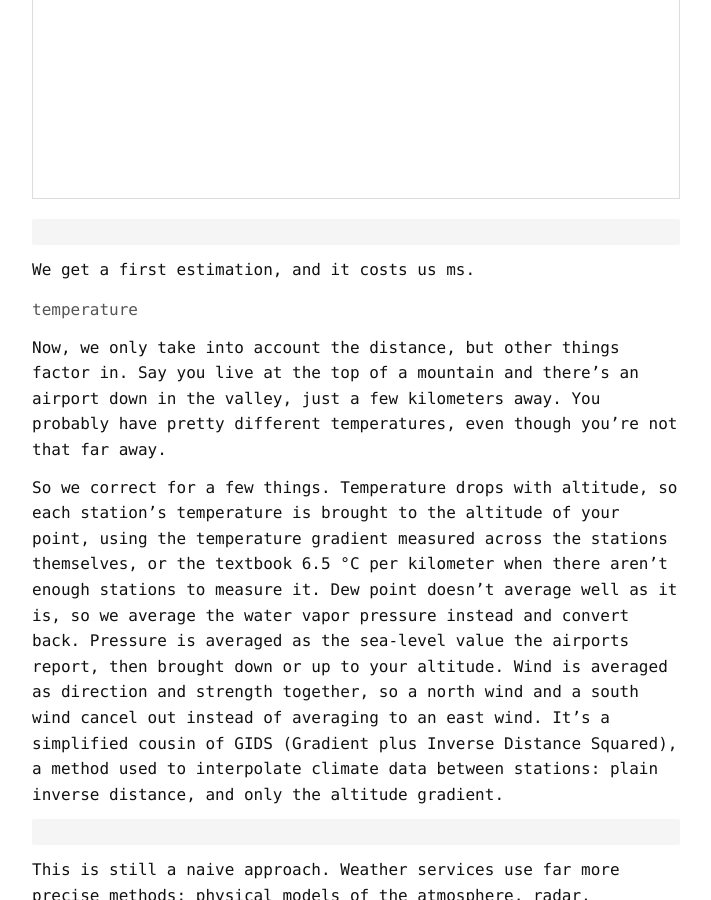
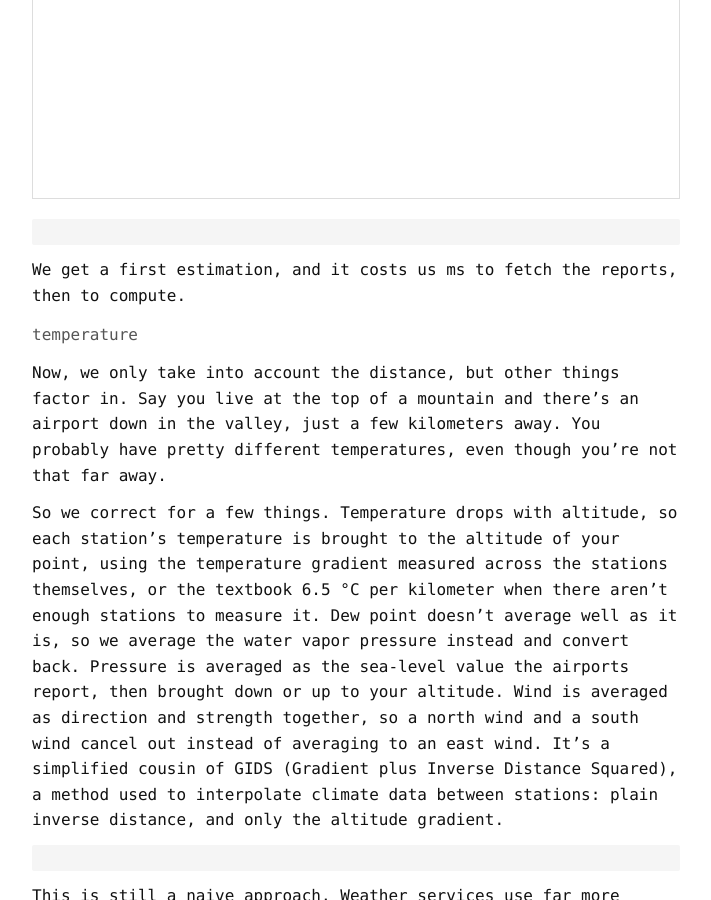
Before and after one commit to idle-intelligence/trucs.ai, a Jekyll site: the page built from blog/browser-weather.md, in a window 1280 px wide and 900 px high, scrolled down 1359 px. Shown: the whole window, without its empty margins (284-995 px from the left). Built offline with Jekyll 4.4.1, drawn with Linux system fonts in a browser that asks for light colours; some of the changed lines change nothing that is shown.

Commit message:
blog/browser-weather: first-estimate cost shows fetch time and compute time

```diff
--- a/blog/browser-weather.md
+++ b/blog/browser-weather.md
@@ -52,7 +52,7 @@
 
 <pre id="bw-weighted-eq" class="bw-equation"></pre>
 
-We get a first estimation, and it costs us <span id="bw-first-ms"></span> ms.
+We get a first estimation, and it costs us <span id="bw-fetch-ms"></span> ms to fetch the reports, then <span id="bw-first-ms"></span> to compute.
 
 <div class="output-line">
   <span class="output-label">temperature</span>
--- a/blog/browser-weather/app.js
+++ b/blog/browser-weather/app.js
@@ -26,6 +26,7 @@
 const plainMeanValue = document.getElementById('bw-plain-mean-value');
 const weightedEq = document.getElementById('bw-weighted-eq');
 const firstMsSpan = document.getElementById('bw-first-ms');
+const fetchMsSpan = document.getElementById('bw-fetch-ms');
 const firstEstimateValue = document.getElementById('bw-first-estimate-value');
 const finalEq = document.getElementById('bw-final-eq');
 const outputPanel = document.getElementById('bw-output-panel');
@@ -348,6 +349,7 @@
   plainMeanValue.textContent = '';
   weightedEq.textContent = '';
   firstMsSpan.textContent = '';
+  if (fetchMsSpan) fetchMsSpan.textContent = '';
   firstEstimateValue.textContent = '';
   finalEq.textContent = '';
   outputPanel.innerHTML = '';
@@ -360,6 +362,7 @@
   const stationSet = usedFallback ? wide.slice(0, FALLBACK_N) : within100;
 
   setStatus('fetching observations...');
+  const tFetch0 = performance.now();
 
   let iemMap = new Map();
   try {
@@ -387,6 +390,8 @@
     console.log(`elevation fetch failed: ${err.message}`);
   }
 
+  const tFetch1 = performance.now();
+  if (fetchMsSpan) fetchMsSpan.textContent = Math.round(tFetch1 - tFetch0).toString();
   setStatus('computing estimate...');
   const tCompute0 = performance.now();
 
@@ -407,7 +412,8 @@
   const tFirst1 = performance.now();
 
   renderWeightedEquation(idwMain);
-  firstMsSpan.textContent = (tFirst1 - tFirst0).toFixed(2);
+  const firstMs = tFirst1 - tFirst0;
+  firstMsSpan.textContent = firstMs < 0.01 ? 'less than 0.01 ms' : `${firstMs.toFixed(2)} ms`;
   if (idwMain) firstEstimateValue.textContent = `${idwMain.value.toFixed(1)} °C`;
 
   if (idwMain) {
```
